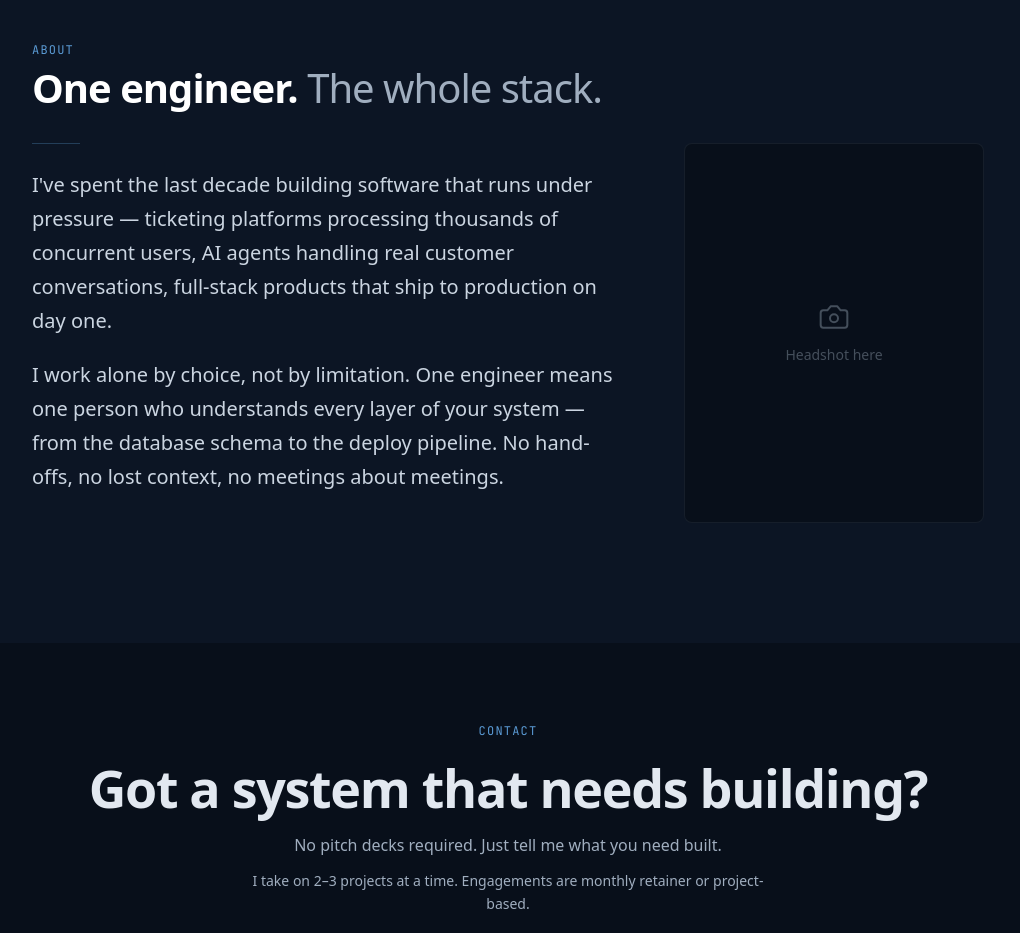
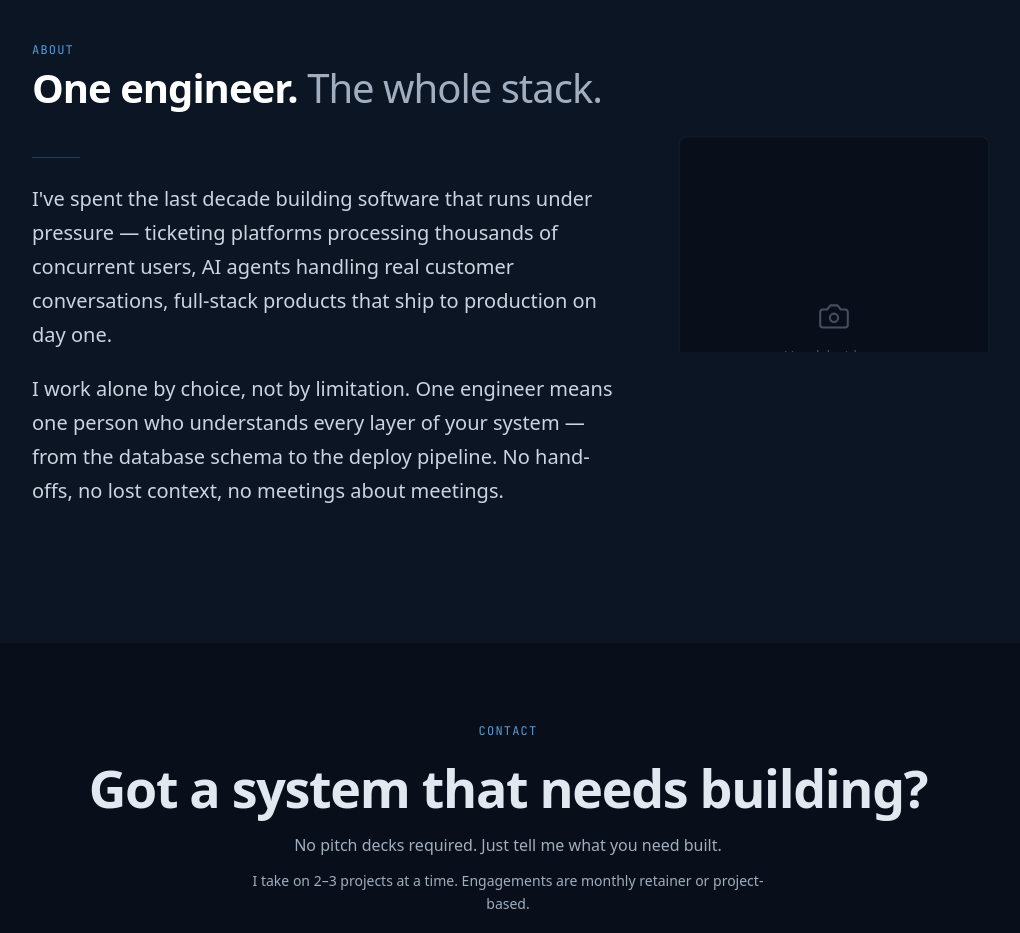
Before and after one commit to hershey-g/hersheyg.com, a Next.js app: page / in a window 1280 px wide. Shown: the part 3100-4033 px from the top of the page, without its empty margins (132-1152 px from the left). Built offline with nearby package versions, Linux system fonts and the light colour scheme.

Commit message:
feat: scroll-driven photo reveal and grid alignment in About section
Replace one-shot RevealOnScroll with continuous clip-path wipe tied to
scroll position. Fix vertical alignment of photo against text block.

```diff
--- a/src/components/About.tsx
+++ b/src/components/About.tsx
@@ -1,10 +1,35 @@
 "use client";
 
+import { useRef } from "react";
+import { motion, useScroll, useTransform, useReducedMotion } from "framer-motion";
 import { COPY } from "@/lib/constants";
 import SectionTag from "./SectionTag";
 import SectionHead from "./SectionHead";
 import RevealOnScroll from "./RevealOnScroll";
 import Parallax from "./Parallax";
+
+function ScrollRevealPhoto({ children, className }: { children: React.ReactNode; className?: string }) {
+  const ref = useRef<HTMLDivElement>(null);
+  const noMotion = !!useReducedMotion();
+
+  const { scrollYProgress } = useScroll({
+    target: ref,
+    offset: ["start end", "center center"],
+  });
+  const clipBottom = useTransform(scrollYProgress, [0, 1], [100, 0]);
+  const clipPath = useTransform(clipBottom, (v) => `inset(0 0 ${v}% 0)`);
+  const scale = useTransform(scrollYProgress, [0, 1], [1.08, 1]);
+
+  return (
+    <motion.div
+      ref={ref}
+      className={className}
+      style={noMotion ? {} : { clipPath, scale }}
+    >
+      {children}
+    </motion.div>
+  );
+}
 
 function PhotoPlaceholder({ className }: { className?: string }) {
   return (
@@ -45,7 +70,7 @@ export default function About() {
         </Parallax>
 
         {/* Desktop two-column grid */}
-        <div className="mt-10 grid grid-cols-1 lg:grid-cols-[1fr_300px] gap-10 lg:gap-16 items-start">
+        <div className="mt-10 grid grid-cols-1 lg:grid-cols-[1fr_300px] gap-10 lg:gap-16 items-center">
           {/* Text column */}
           <RevealOnScroll>
             {/* Accent line */}
@@ -62,15 +87,15 @@ export default function About() {
           </RevealOnScroll>
 
           {/* Photo column — desktop only */}
-          <RevealOnScroll>
+          <ScrollRevealPhoto>
             <PhotoPlaceholder className="hidden lg:flex w-[300px] h-[380px]" />
-          </RevealOnScroll>
+          </ScrollRevealPhoto>
         </div>
 
         {/* Photo — mobile only, stacks below text */}
-        <RevealOnScroll>
+        <ScrollRevealPhoto>
           <PhotoPlaceholder className="lg:hidden w-full h-[240px] mt-10" />
-        </RevealOnScroll>
+        </ScrollRevealPhoto>
       </div>
     </section>
   );
```
